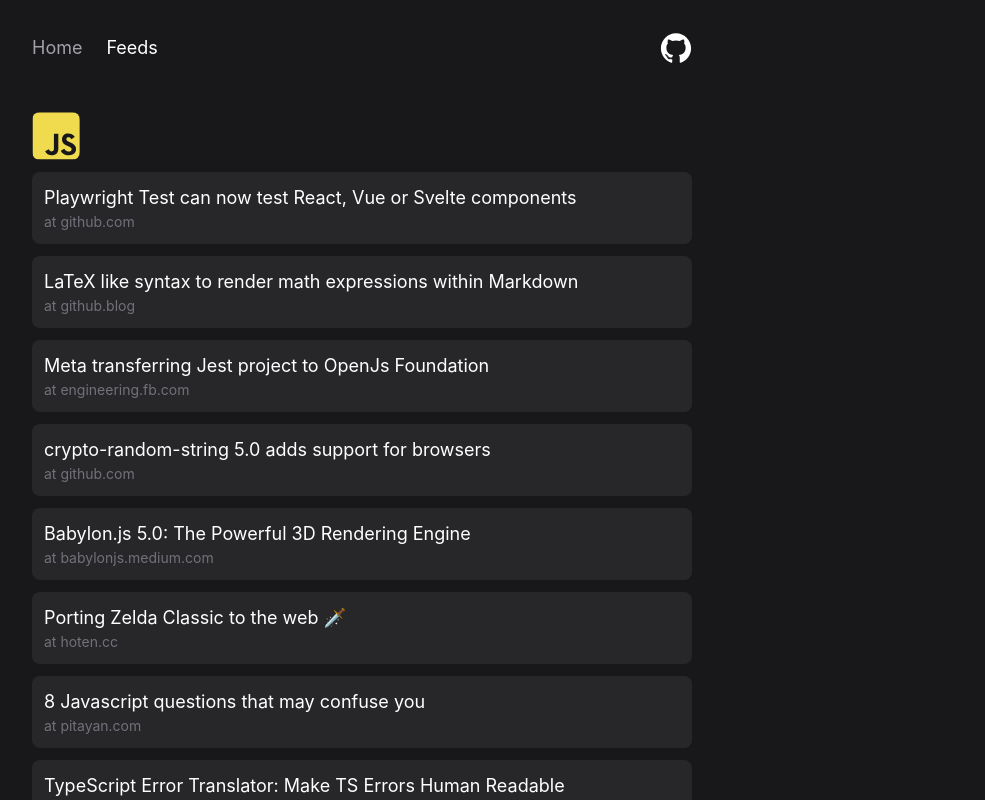
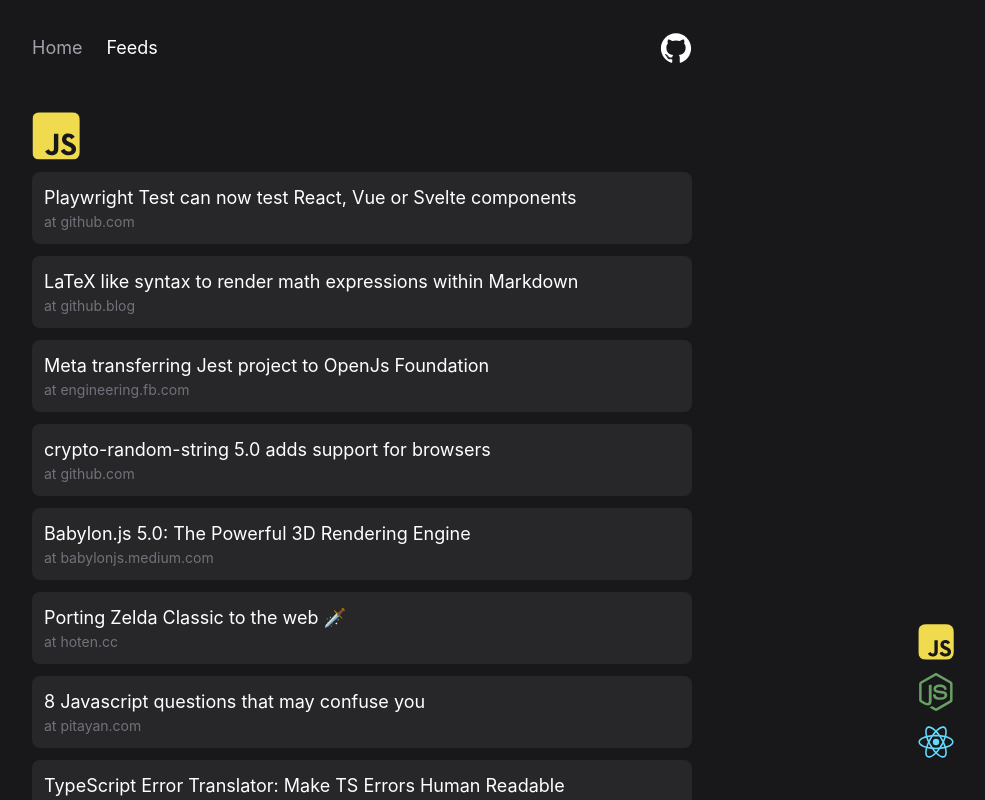
Before and after one commit to inhopj/fcirone.dev, a Next.js app: page /feeds in a window 1280 px wide. Shown: the top 800 px of the page, without its empty margins (284-1269 px from the left). Built offline with nearby package versions, Linux system fonts and the light colour scheme.

Commit message:
use FloatingGuy in feeds page

```diff
--- a/pages/feeds.tsx
+++ b/pages/feeds.tsx
@@ -8,6 +8,7 @@ import Javascript from '../components/Icons/Javascript'
 import Node from '../components/Icons/Node'
 import React from '../components/Icons/React'
 import Nodejs from '../components/Icons/Nodejs'
+import FloatingGuy from '../components/FloatingGuy'
 
 const Feeds: NextPage = () => {
 
@@ -58,31 +59,8 @@ const Feeds: NextPage = () => {
           <RSSFeeds className='md:pl-3' />
         </div>
 
-        {/* <div
-          className='flex flex-col items-center fixed bottom-5 right-5 md:bottom-10 md:right-10'
-        >
-          <a
-            href="#javascript"
-            className='flex mb-4 md:mb-3'
-          >
-            <Javascript className='w-9 rounded-lg' />
-          </a>
-          <a
-            href="#node"
-            className='flex mb-3'
-          >
-            <Nodejs className='w-10' />
-          </a>
-          <a
-            href="#react"
-            className='flex'
-          >
-            <React className='w-9' />
-          </a>
-        </div> */}
-
       </div>
-
+      <FloatingGuy />
     </>
   )
 }
```
